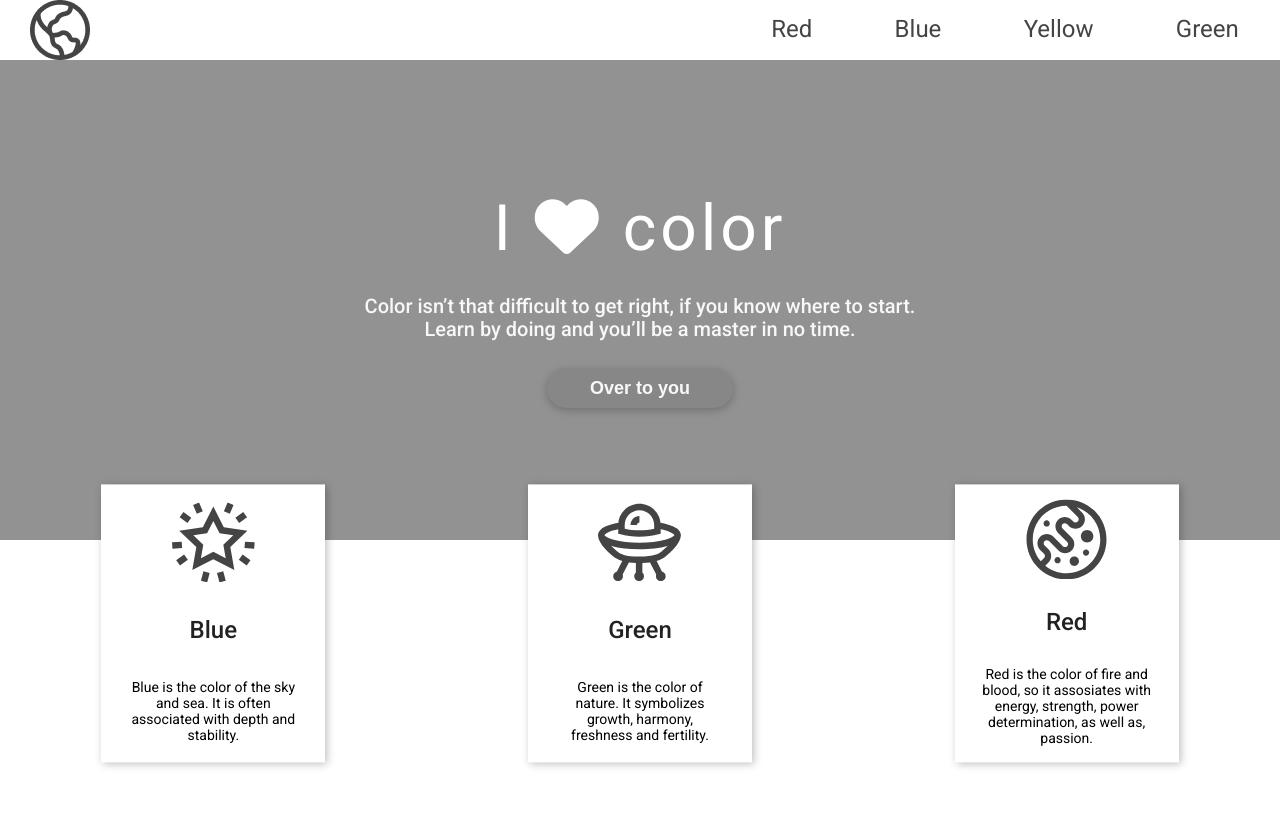
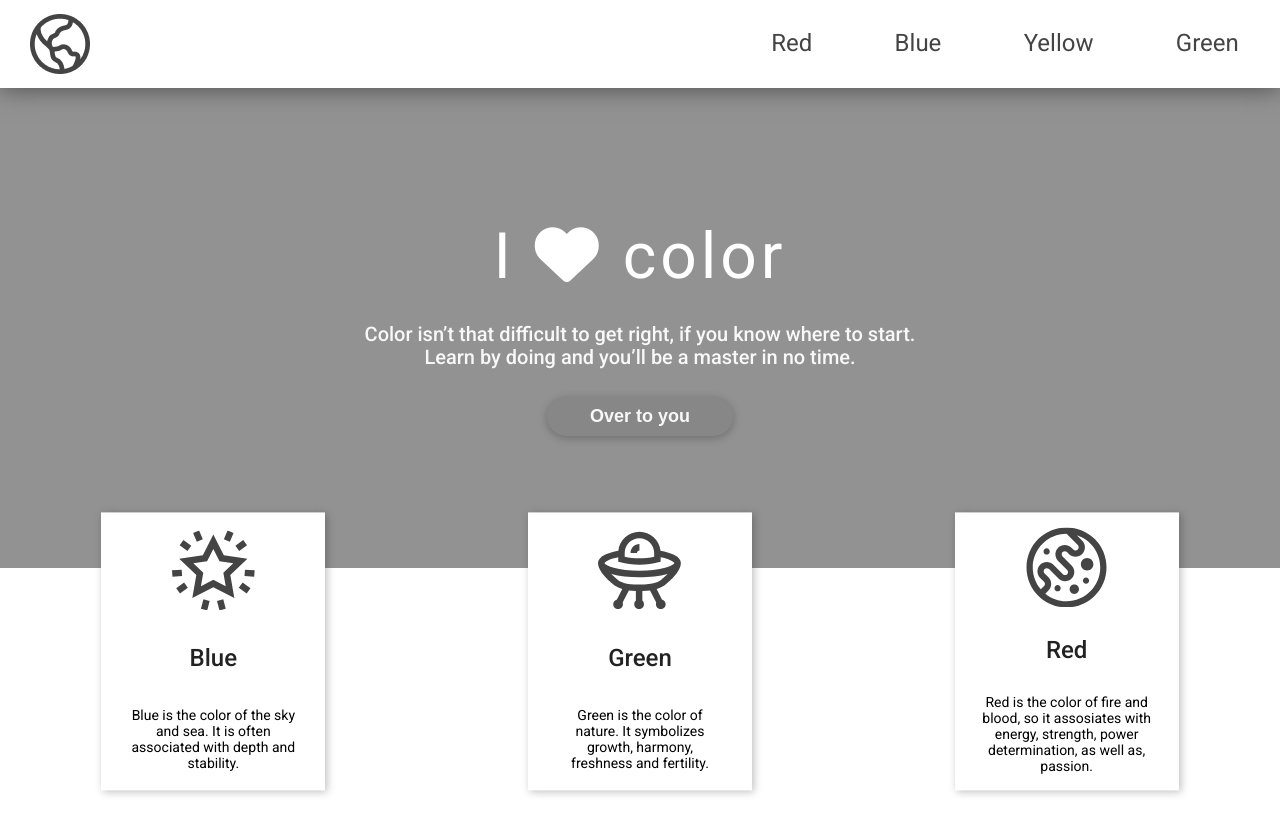
Before and after one commit to M3llie/beetroot_module1, a plain HTML site: page flexbox+bem/index.html in a window 1280 px wide. Drawn offline with Linux system fonts and the light colour scheme.

Commit message:
box-shadow visible in navigation

```diff
--- a/flexbox+bem/styles/index.css
+++ b/flexbox+bem/styles/index.css
@@ -24,10 +24,12 @@ h1, h2, p{
   display: flex;
   justify-content: space-around;
   align-items: center;
-  max-height: 88px;
+  min-height: 88px;
   min-width: 100vw;
   background: #FFFFFF;
   box-shadow: 0px 0px 24px rgba(0, 0, 0, 0.5);
+  position: relative;
+  z-index: 10;
 }
 
 .navigation__logo{
```
